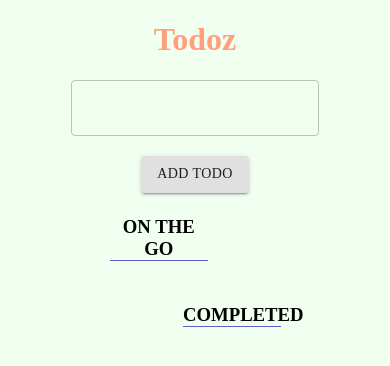
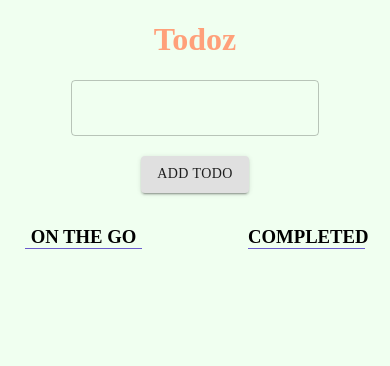
Before and after one commit to slippax/todoz, a React (Create React App) app: page / in a window 390 px wide. Shown: the top 366 px of the page. Built offline with nearby package versions, Linux system fonts and the light colour scheme; the HTML template or start-up script is replaced by a standard one.

Commit message:
iphone scale fix

```diff
--- a/src/components/items/TodoItemList.module.css
+++ b/src/components/items/TodoItemList.module.css
@@ -13,7 +13,7 @@
     list-style: square;
     border-bottom: 1px solid salmon;
     border-width: 2px;
-    padding-top: 5px;
+    padding-top: 10px;
 
 }
 
--- a/src/components/items/TodoItemListCompleted.module.css
+++ b/src/components/items/TodoItemListCompleted.module.css
@@ -13,7 +13,7 @@
       list-style: square;
       border-bottom: 1px solid salmon;
       border-width: 2px;
-      padding-top: 5px;
+      padding-top: 10px;
 
   }
 
--- a/src/components/views/views.module.css
+++ b/src/components/views/views.module.css
@@ -23,3 +23,18 @@
 .completedText {
   border-bottom: 1px solid slateblue;
 }
+
+@media (min-width: 320px) and (max-width: 480px) {
+
+  .goWrapper {
+    margin-left: 25px;
+   padding-top: 15px;
+    width: 30%;
+  }
+  .completedWrapper {
+    margin-right:25px;
+    padding-top: 15px;
+    width: 30%;
+  }
+
+}
```
Also changed, not shown: package.json (+7 -1 lines), 1 other file (tests, documents, lock files or other folders).
